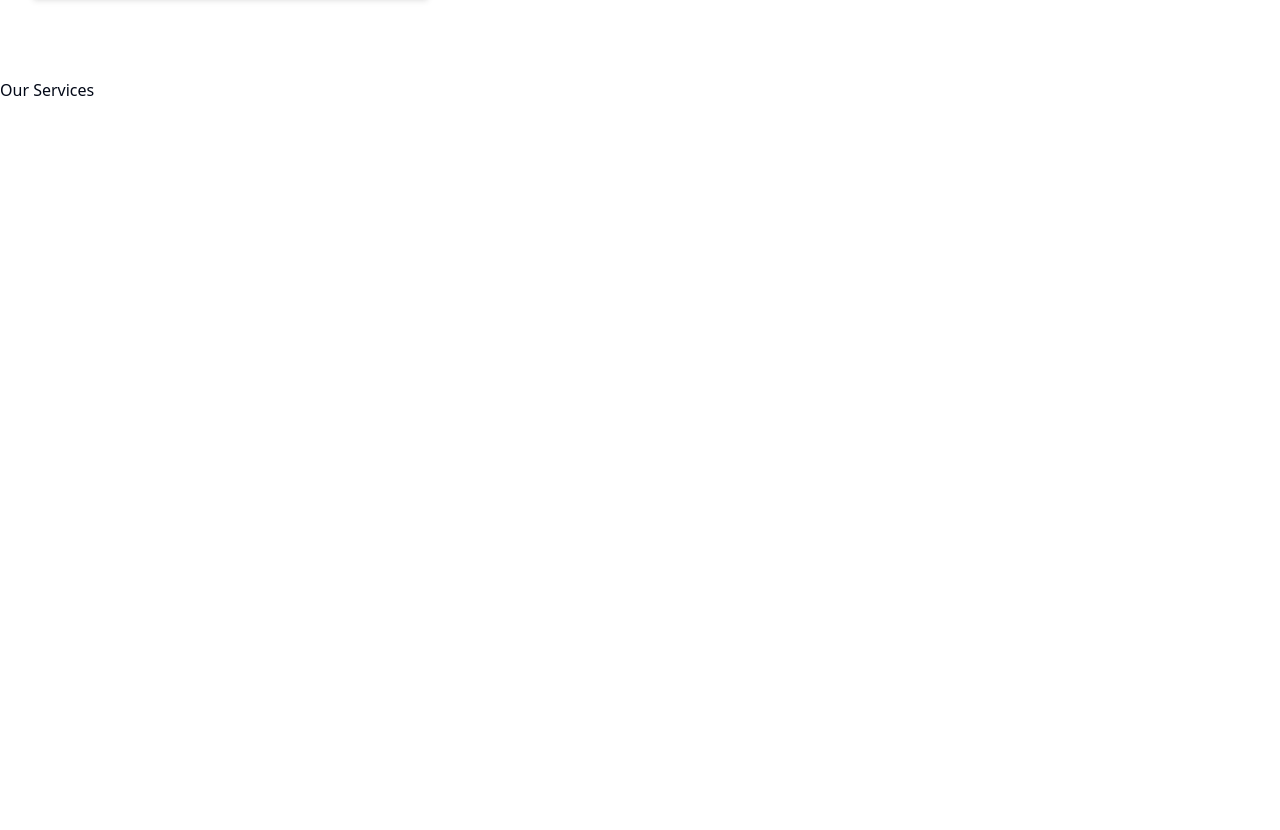
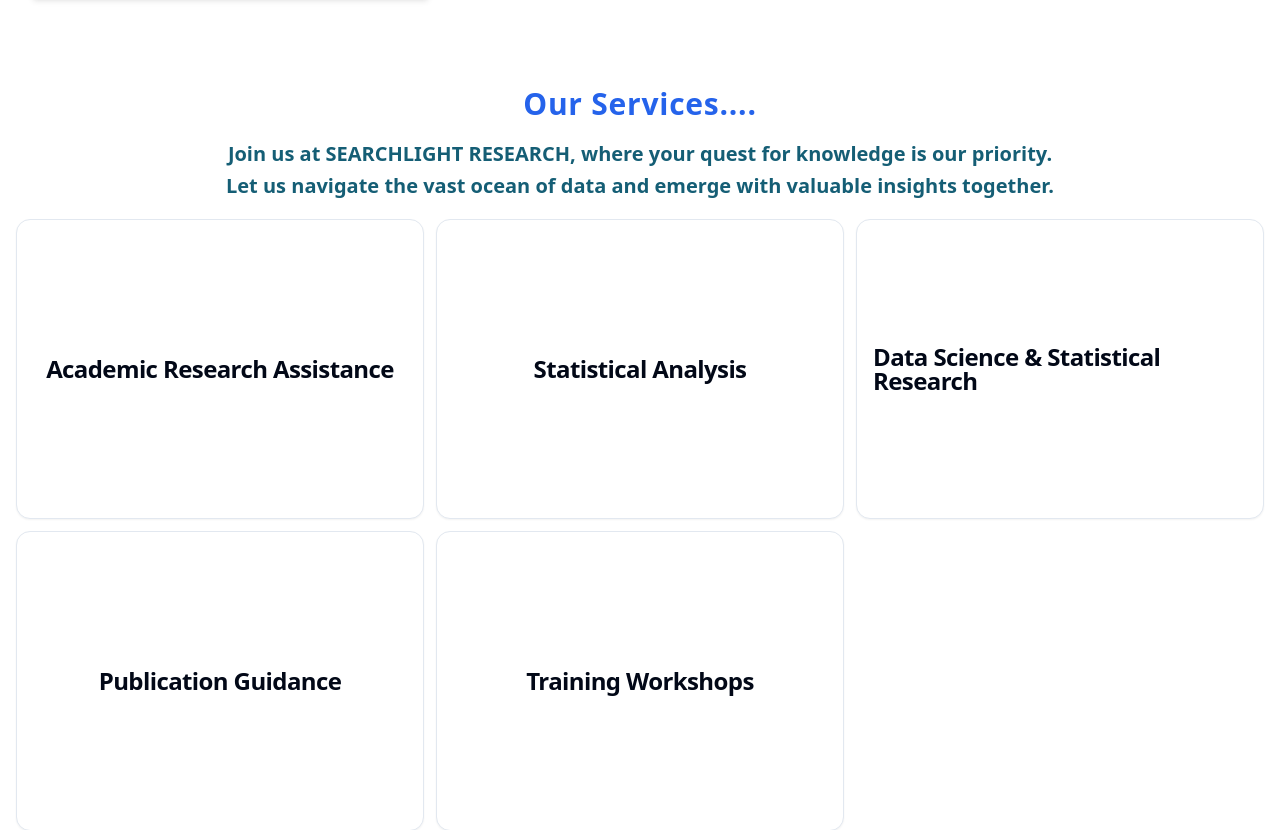
Before and after one commit to richardkanai123/Researchlight, a Next.js app: page / in a window 1280 px wide. Shown: the part 1838-2668 px from the top of the page. Built offline with nearby package versions, Linux system fonts and the light colour scheme.

Commit message:
Services array added

```diff
--- a/app/page.tsx
+++ b/app/page.tsx
@@ -1,4 +1,5 @@
 import AboutBoard from "@/components/AboutBoard";
+import ServicesBoard from "@/components/ServicesBoard";
 import StatsCounter from "@/components/StatsCounter";
 import { LampDemo } from "@/components/ui/lamp";
 import { cn } from "@/lib/utils";
@@ -34,7 +35,21 @@
 			<div
 				id='services'
 				className='w-full min-h-screen flex flex-col pt-16 snap-proximity'>
-				Our Services
+				<h1 className='text-3xl text-primary text-center tracking-wide font-bold text-balance  mb-4 mt-2 snap-proximity'>
+					Our Services
+					<span className='text-primary'>.</span>
+					<span className='text-primary'>.</span>
+					<span className='text-primary'>.</span>
+					<span className='text-primary'>.</span>
+				</h1>
+
+				<p className='text-xl font-semibold text-cyan-800 text-center text-balance snap-center tracking-normal leading-relaxed snap-proximity animate-in animate-accordion-down'>
+					Join us at SEARCHLIGHT RESEARCH, where your quest for knowledge is our
+					priority. Let us navigate the vast ocean of data and emerge with
+					valuable insights together.
+				</p>
+
+				<ServicesBoard />
 			</div>
 			<div
 				id='contact'
--- a/components/AboutBoard.tsx
+++ b/components/AboutBoard.tsx
@@ -4,7 +4,7 @@
 
 const AboutBoard = () => {
 	return (
-		<div className='mx-auto w-full p-4 grid grid-cols-1 md:grid-cols-3 gap-3'>
+		<div className='mx-auto w-full p-4 grid grid-cols-1 md:grid-cols-3 gap-3 border-slate-600 '>
 			<Card
 				className={cn(
 					"p-4 min-h-[150px] items-center align-middle rounded-none shadow-md flex flex-col justify-center gap-4 ",
--- /dev/null
+++ b/components/ServiceCard.tsx
@@ -0,0 +1,17 @@
+import React from "react";
+import { Card, CardTitle } from "./ui/card";
+import { cn } from "@/lib/utils";
+import { Service } from "@/lib/types";
+
+const ServiceCard = ({ service }: { service: Service }) => {
+	return (
+		<Card
+			className={cn(
+				"rounded-md shadow-sm border min-h-[300px] p-4 items-center align-middle  flex flex-col justify-center gap-4",
+			)}>
+			<CardTitle>{service.title}</CardTitle>
+		</Card>
+	);
+};
+
+export default ServiceCard;
--- /dev/null
+++ b/components/ServicesBoard.tsx
@@ -0,0 +1,82 @@
+import React from "react";
+import ServiceCard from "./ServiceCard";
+import { Service } from "@/lib/types";
+
+const services: Service[] = [
+	{
+		title: "Academic Research Assistance",
+		description:
+			"Guiding students and researchers to uphold academic integrity and achieve research excellence.",
+		icon: "book-open",
+		skills: [
+			"Research Methodology Guidance",
+			"Research Writing, Presentation and Communication Methods",
+			"Research Data Management",
+			"Academic Research Consultation",
+			"Data Analysis, Interpretation  and Visualization",
+		],
+	},
+
+	{
+		title: "Statistical Analysis",
+		description:
+			"Specializing in social sciences, we provide insights using SPSS, Stata, Excel, R, Python, and MATLAB.",
+		icon: "book-open",
+		skills: [
+			"Statistical Analysis",
+			"Statistical Modeling",
+			"Quantitative and Qualitative Research Support",
+		],
+	},
+
+	{
+		title: "Data Science & Statistical Research",
+		description:
+			"From collection to analysis to presentation, we handle complex datasets with precision",
+		icon: "book-open",
+		skills: [
+			"Data Collection",
+			"Data Cleaning",
+			"Data Analysis",
+			"Predictive Modelling and Insights",
+		],
+	},
+	{
+		title: "Publication Guidance",
+		description:
+			"Advising on reputable journals and ethical co-authorship practices.",
+		icon: "book-open",
+		skills: [
+			"Journal Recommendation (Scimago)",
+			"Co-authorship and Collaboration Policies",
+		],
+	},
+	{
+		title: "Training Workshops",
+		description:
+			"Equipping you with the skills to utilize statistical tools effectively.",
+		icon: "book-open",
+		skills: [
+			"Introduction to SPSS",
+			"Introduction to Stata",
+			"Introduction to R",
+			"Introduction to Python",
+			"Introduction to MATLAB",
+			"Customized Training for Individuals and Groups",
+		],
+	},
+];
+
+const ServicesBoard = () => {
+	return (
+		<div className='mx-auto w-full p-4 grid grid-cols-1 md:grid-cols-3 gap-3 '>
+			{services.map((service, index) => (
+				<ServiceCard
+					service={service}
+					key={index}
+				/>
+			))}
+		</div>
+	);
+};
+export default ServicesBoard;
--- /dev/null
+++ b/lib/types.ts
@@ -0,0 +1,6 @@
+export type Service = {
+	title: string;
+	description: string;
+	icon: string;
+	skills: string[];
+};
```
